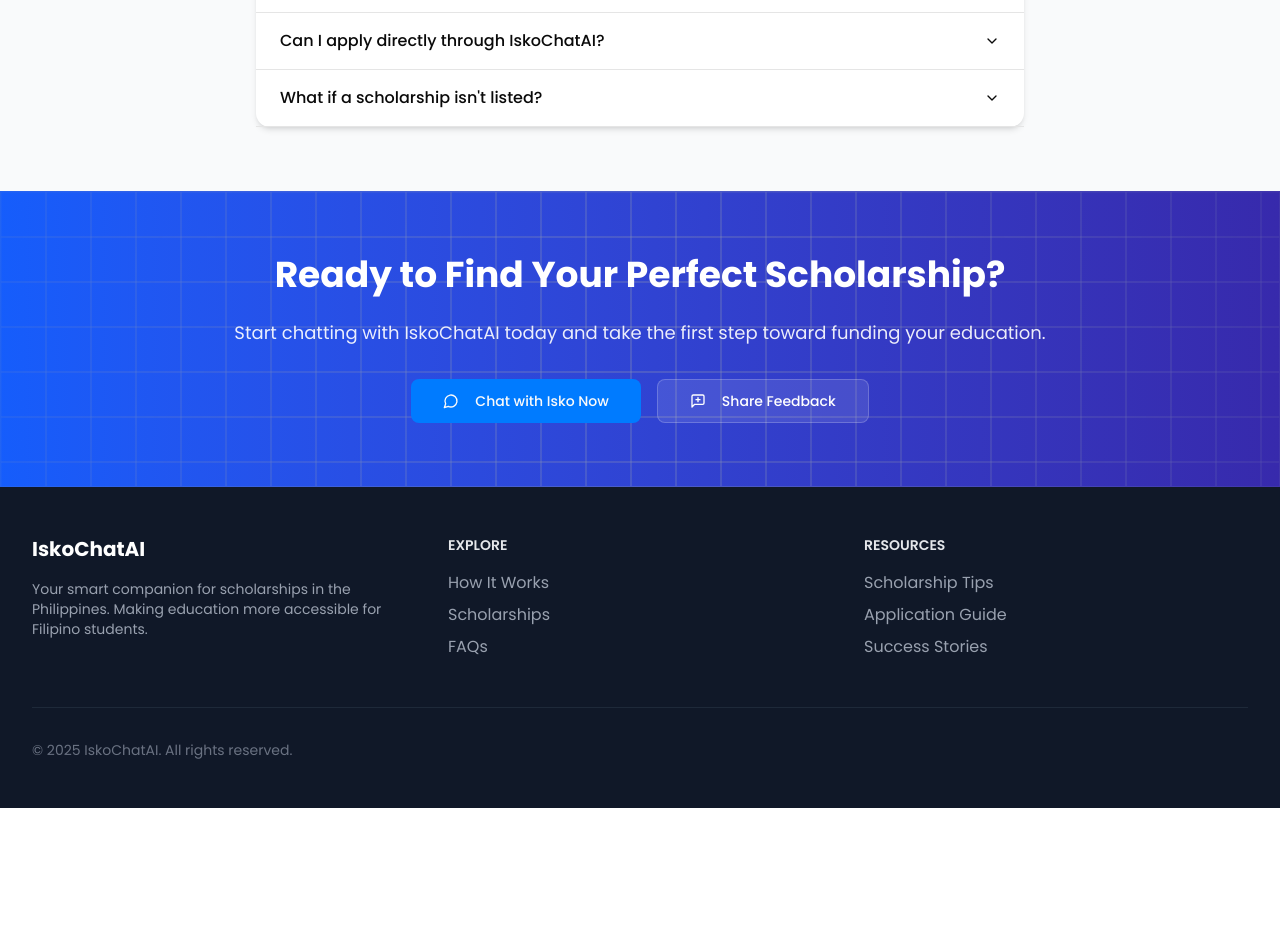
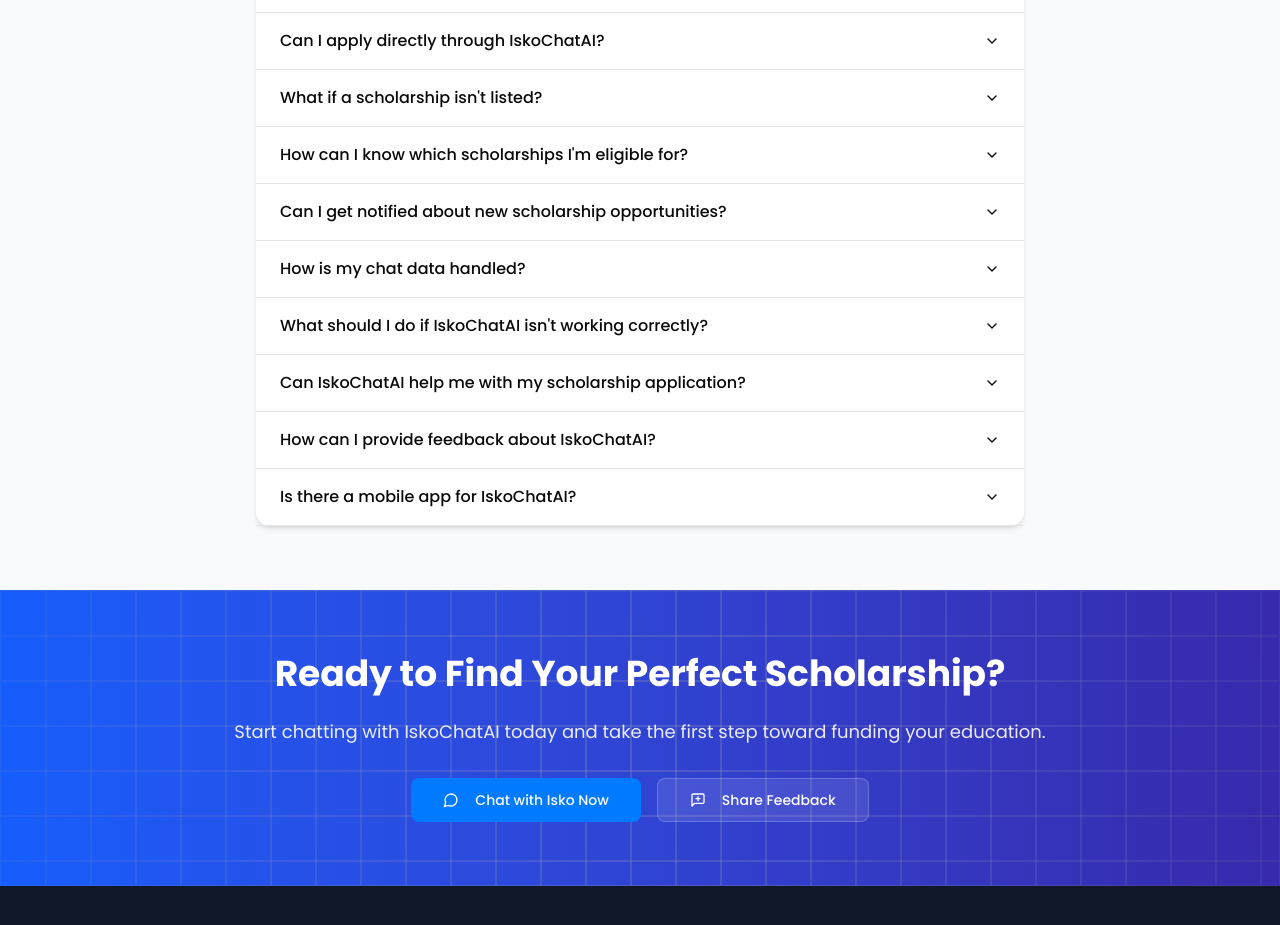
Before and after one commit to DavidBatoDev/iskochatai, a Next.js app: page / in a window 1280 px wide. Shown: the part 3080-4005 px from the top of the page. Before the commit the page ends 3888 px from the top, so only its background shows below. Built offline with nearby package versions, Linux system fonts and the light colour scheme; a web font is replaced by a local one.

Commit message:
feat: add additional FAQ entries for enhanced user guidance on scholarships

```diff
--- a/src/components/FAQs.tsx
+++ b/src/components/FAQs.tsx
@@ -27,7 +27,36 @@ const faqs = [
   {
     question: "What if a scholarship isn't listed?",
     answer: "While we continuously expand our database, there might be some scholarships that aren't listed yet. If you know of a scholarship that's not in our system, please let us know through our feedback form, and we'll look into adding it. You can also ask IskoChatAI about it – we might have some information even if it's not featured prominently."
-  }
+  },
+  {
+    question: "How can I know which scholarships I'm eligible for?",
+    answer: "IskoChatAI can help filter scholarships based on your academic background, field of study, location, and other criteria. Simply ask about scholarships for your specific situation, and our AI will suggest opportunities you're likely eligible for. You can ask questions like 'What scholarships are available for engineering students in Manila?' or 'What scholarships can I apply for as a HUMSS student?'"
+  },
+  {
+    question: "Can I get notified about new scholarship opportunities?",
+    answer: "Currently, we don't offer automatic notifications, but we regularly update our database with new scholarships. We recommend checking back frequently or following our social media channels where we announce major scholarship opportunities. We're working on adding a notification feature in the future."
+  },
+    {
+    question: "How is my chat data handled?",
+    answer: "We prioritize your privacy. Chat conversations are used only to improve the quality of our responses and are not shared with third parties. We don't store personally identifiable information unless explicitly provided, and you can request deletion of your chat history at any time."
+  },
+  {
+    question: "What should I do if IskoChatAI isn't working correctly?",
+    answer: "If you encounter any technical issues, try refreshing your browser first. If problems persist, you can report the issue through our feedback form with details about what happened. Our team regularly monitors these reports and works to resolve issues quickly."
+  },
+  {
+    question: "Can IskoChatAI help me with my scholarship application?",
+    answer: "Absolutely! You can ask for guidance on writing scholarship essays, preparing for interviews, gathering required documents, and other aspects of the application process. While we provide general advice, we encourage you to personalize our suggestions to reflect your unique experiences and qualifications."
+  },
+
+  {
+    question: "How can I provide feedback about IskoChatAI?",
+    answer: "We welcome your feedback! You can share your thoughts, suggestions, or any issues you encounter through our feedback form. Your input helps us improve the platform and provide a better experience for all users."
+  },
+  {
+    question: "Is there a mobile app for IskoChatAI?",
+    answer: "Currently, IskoChatAI is available as a web application. We are exploring the possibility of developing a mobile app in the future to enhance accessibility. For now, you can access IskoChatAI through any mobile browser."
+  },
 ];
 
 const FAQs = () => {
```
